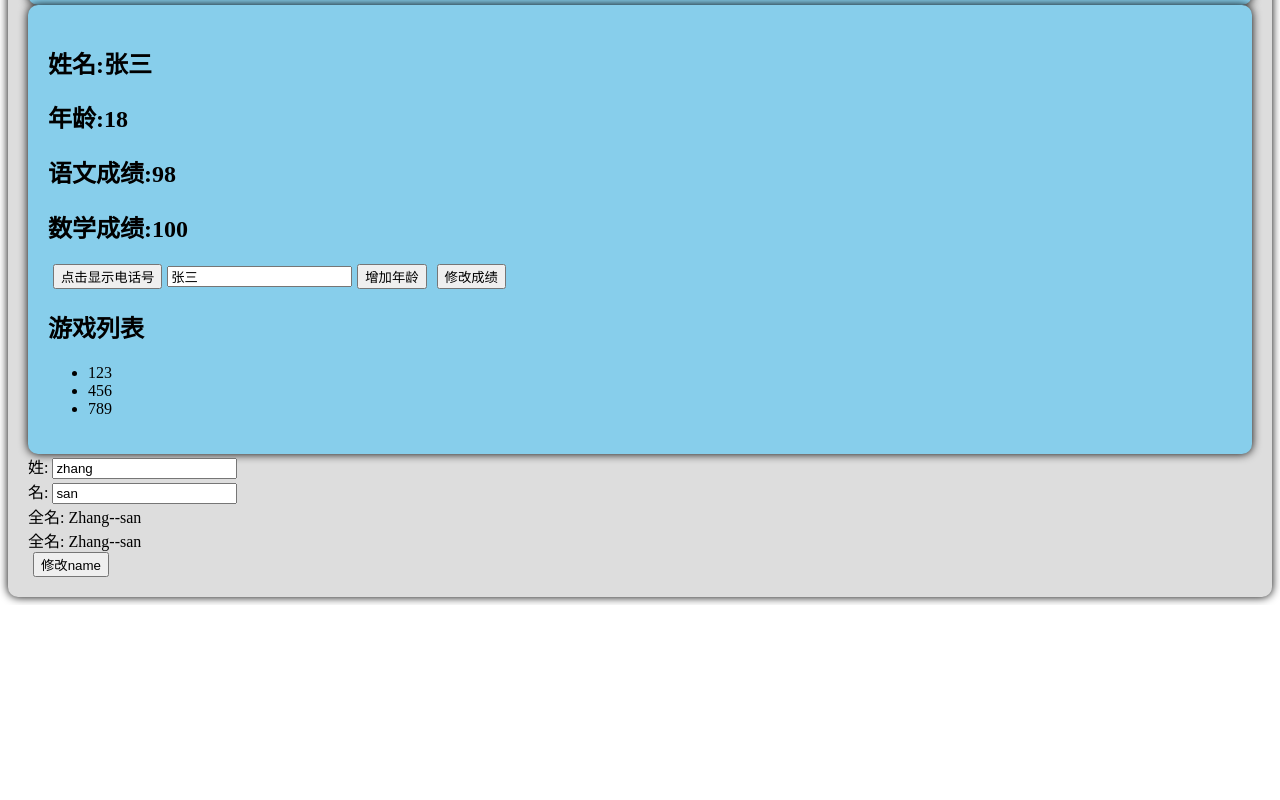
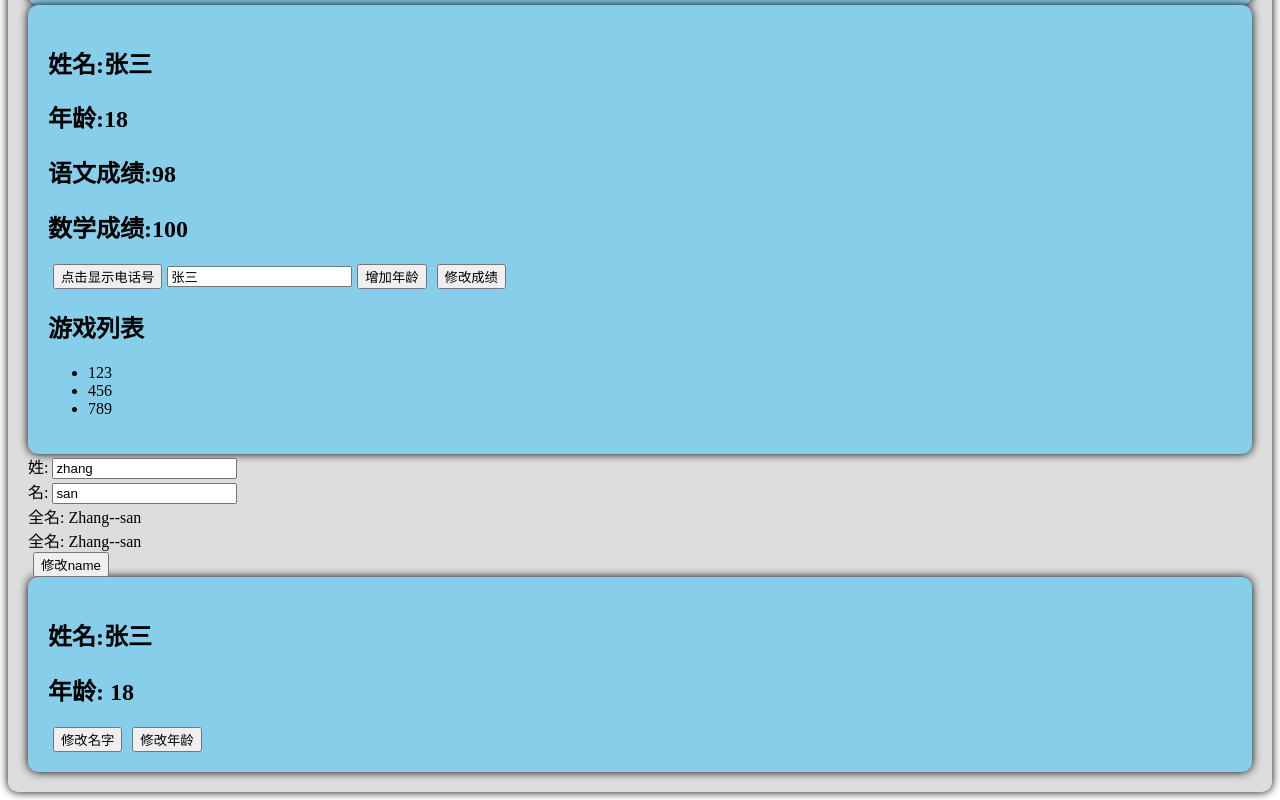
Before and after one commit to MUDS7/vueLearning, a Vue app: page / in a window 1280 px wide. Shown: the part 307-1107 px from the top of the page. Before the commit the page ends 912 px from the top, so only its background shows below. Built offline with nearby package versions, Linux system fonts and the light colour scheme; the HTML template or start-up script is replaced by a standard one.

Commit message:
watch函数的不同使用方法

```diff
--- a/src/App.vue
+++ b/src/App.vue
@@ -5,6 +5,7 @@
       <Person/>
       <person_setup/>
       <person_computed/>
+      <person_watch/>
     </div>
 </template>
 
@@ -12,10 +13,7 @@
   import Person from './components/person.vue';
   import person_setup from './components/person_setup.vue';
   import person_computed from './components/person_computed.vue';
-
-
-
-
+  import person_watch from './components/person_watch.vue';
 
 </script>
 
--- /dev/null
+++ b/src/components/person_watch.vue
@@ -0,0 +1,72 @@
+<template>
+    <div class="person">
+        <h2>姓名:{{ person.name }}</h2>
+        <h2>年龄: {{ person.age }}</h2>
+        <button @click="changeName">修改名字</button>
+        <button @click="changeAge">修改年龄</button>
+    </div>
+</template>
+
+<script lang="ts" setup>
+    import { ref, watch } from 'vue';
+
+    // let name = ref('张三')
+    // let age = ref(18)
+    let person = ref({ name : '张三' , age : 18 })
+
+    function changeName() {
+        //name.value += '-'
+        person.value.name += '-'
+    }
+
+    function changeAge() {
+        //age.value += 1
+        person.value.age += 1
+    }
+
+    // 修改ref基本类型可以直接这么写 ， 如果是 ref 结构体就需要用下面的写法
+    //watch(age,(newValue,oldValue) => {
+    //    console.log(newValue)
+    //    if (newValue >= 20) {
+    //        alert("hello")
+    //    }
+    //})
+
+    // ref是结构体类型时的写法 , 如果不加下面的 {deep:true } 那么只有修改person的地址才会触发watch函数 例如: person.value = ref({ name : '李四' , age : 18 })
+    // 如果使用 reactive  ， {deep:true}是开启的，且不能修改为false
+    // watch第一个参数监视的是地址，所以不能直接传基本类型, 例如: watch( person.name )，
+    // 其次在 person.value = ref({ name : '李四' , age : 18 }) 这样修改值得时候，也是无法触发watch函数，因为person对应的地址变了，watch监视的是原来的地址而不是变量,如果要也要监视地址变化的情况,加上 {deep : true } 也可以实现
+    watch(person,(newValue,oldValue) => {
+        console.log(newValue)
+        if (newValue.age >= 20) {
+            alert("hello")
+        }
+    },{deep: true})
+
+    // 只监视结构体中某个字段的操作，因为watch只能不能监视基本类型,所以这个用了一个闭包函数进行监视，直接在外面定义一个function也是可以的,例如：watch(nameGetter，(newValue,oldValue) => { ... })
+    function nameGetter() {
+        return person.value.name
+    }
+    watch(() => { return person.value.name } , (newValue,oldValue) => {
+        if (newValue == '张三-') {
+            alert("hello")
+        }
+    })
+
+    // 如果需要监视多个变量 ， 使用下方的写法,下方数组第一个元素因为是name是基本类型，所以需要闭包包一下，第二个是类型，本身watch就支持
+    // watch([()=> { person.value.name} , person],(newValue,oldValue) => {
+    //
+    // })
+</script>
+
+<style>
+    .person{
+        background-color: skyblue;
+        box-shadow: 0 0 10px;
+        border-radius: 10px;
+        padding: 20px;
+    }
+    button {
+        margin: 0 5px;
+    }
+</style>
```
